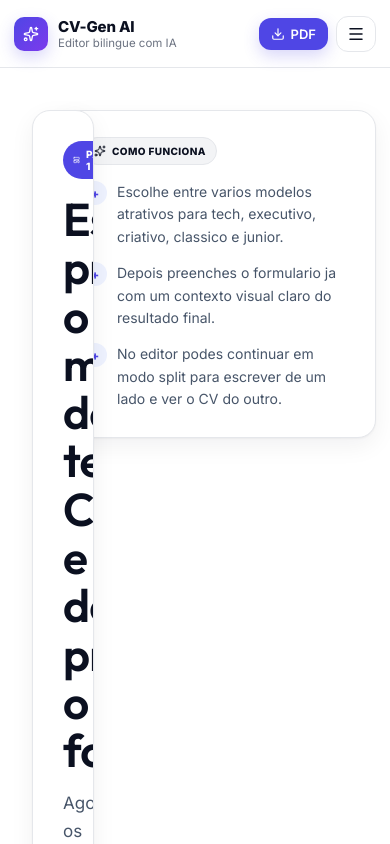
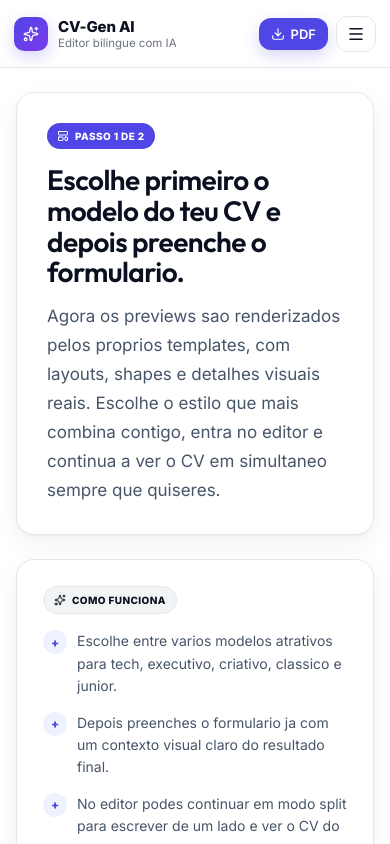
Before and after one commit to izdinematano/cv-ai, a Next.js app: page /editor in a window 390 px wide. Shown: the top 844 px of the page. Built offline with nearby package versions, Linux system fonts and the light colour scheme; no server answers.

Commit message:
fix(template-picker-mobile): collapse step-1 hero to single column below 900px and fluid-scale the huge h1; tighten section padding on narrow viewports so the title no longer renders letter-per-line next to the sidebar.

```diff
--- a/src/app/editor/page.tsx
+++ b/src/app/editor/page.tsx
@@ -53,17 +53,17 @@ export default function EditorPage() {
         <Header />
 
         <section
+          className="template-picker-section"
           style={{
-            padding: '42px 32px 56px',
             maxWidth: '1480px',
             width: '100%',
             margin: '0 auto',
           }}
         >
           <div
+            className="template-picker-hero"
             style={{
               display: 'grid',
-              gridTemplateColumns: 'minmax(0, 1.1fr) minmax(320px, 0.9fr)',
               gap: '24px',
               alignItems: 'start',
               marginBottom: '28px',
@@ -82,8 +82,8 @@ export default function EditorPage() {
                 </div>
                 <h1
                   style={{
-                    fontSize: '46px',
-                    lineHeight: 1.05,
+                    fontSize: 'clamp(28px, 5vw, 46px)',
+                    lineHeight: 1.1,
                     maxWidth: '760px',
                     marginBottom: '14px',
                   }}
--- a/src/app/globals.css
+++ b/src/app/globals.css
@@ -508,6 +508,30 @@ button {
   min-height: 46px;
 }
 
+/* ---------- Template picker hero (step 1) ---------- */
+.template-picker-section {
+  padding: 42px 32px 56px;
+}
+
+@media (max-width: 640px) {
+  .template-picker-section { padding: 24px 16px 40px; }
+}
+
+.template-picker-hero {
+  grid-template-columns: 1fr;
+}
+
+@media (min-width: 900px) {
+  .template-picker-hero {
+    grid-template-columns: minmax(0, 1.1fr) minmax(320px, 0.9fr);
+  }
+}
+
+/* Tighten outer section padding on small screens */
+@media (max-width: 640px) {
+  .template-picker-hero + * { margin-top: 12px; }
+}
+
 /* ---------- Editor layout (split + mobile stack) ---------- */
 .editor-topbar {
   padding: 14px 22px;
```
